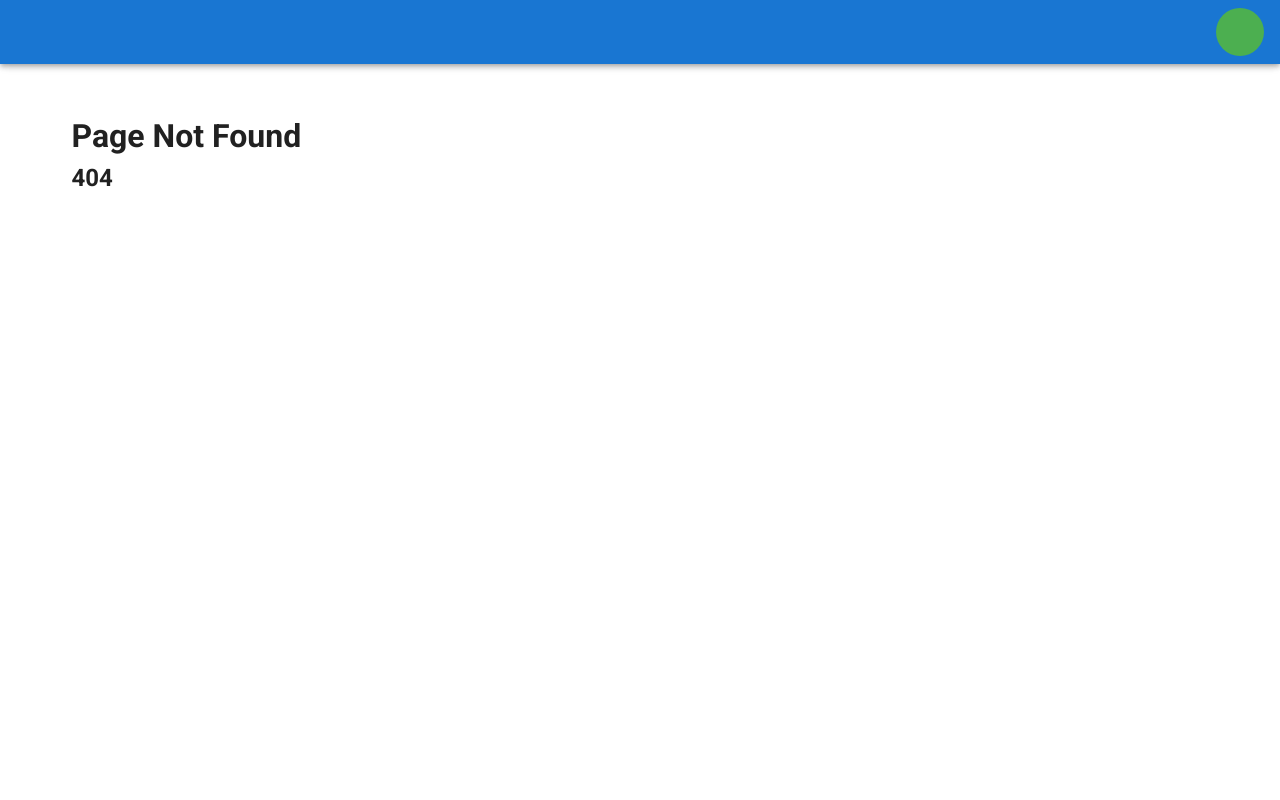
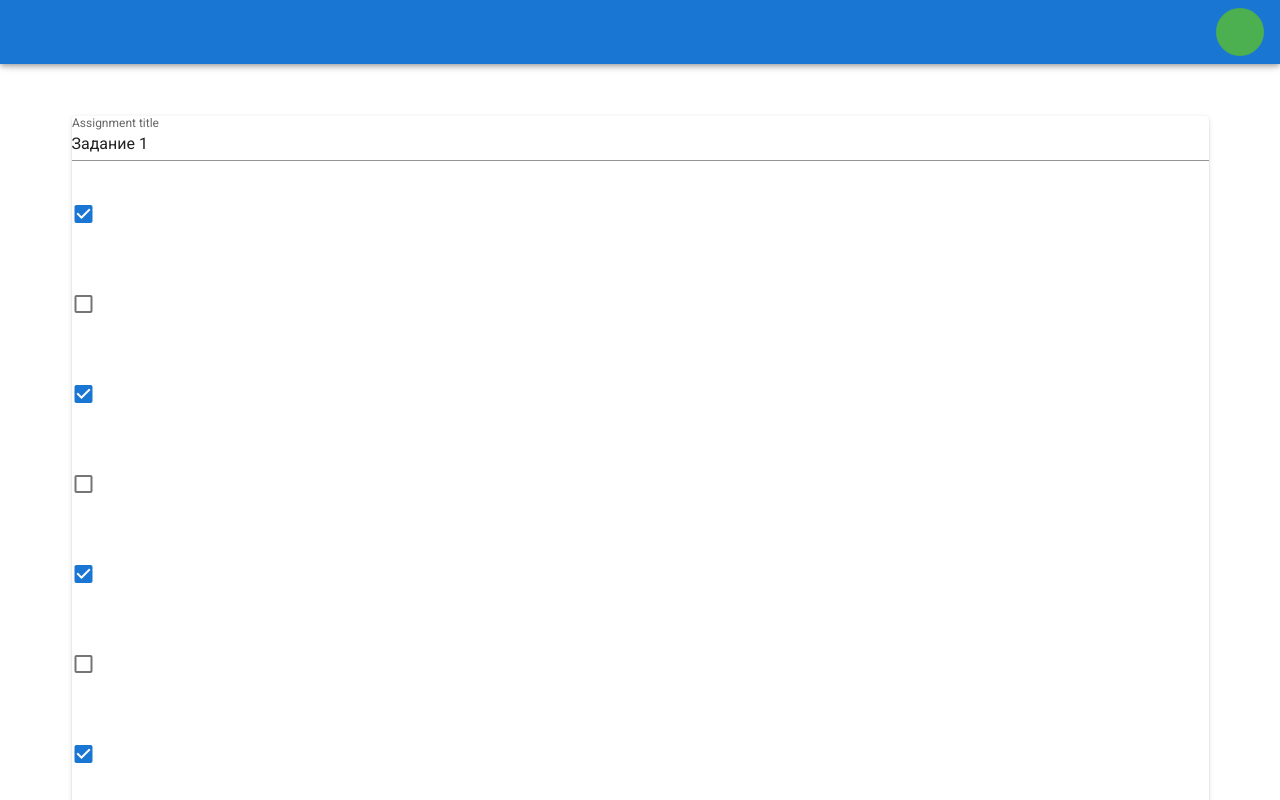
Before and after one commit to hiff0/vue-todo-list, a Vue app: page /edit/1 in a window 1280 px wide. Before the commit this address had no page. Shown: the top 800 px of the page. Built offline with nearby package versions, Linux system fonts and the light colour scheme.

Commit message:
change route for edit assignment and change EditAssignment component

```diff
--- a/src/components/Assignment.vue
+++ b/src/components/Assignment.vue
@@ -6,11 +6,13 @@
                     <h2>{{ assigment.title }}</h2>
                     <AssignmentTask :index="index" />
                     <v-card-actions>
-                        <ButtonOutline
+                        <router-link :to="`/edit/${index + 1}`">
+                            <ButtonOutline
                             text="Change"
                             color="primary"
                             class="mr-3"
                         />
+                        </router-link>
                         <DialogDelete :index="index" />
                     </v-card-actions>
                 </v-card>
--- a/src/router/index.ts
+++ b/src/router/index.ts
@@ -11,8 +11,7 @@ const routes: RouteConfig[] = [
     component: HomeView
   },
   {
-    path: '/edit',
-    name: 'edit',
+    path: '/edit/:id',
     component: () => import('../views/EditAssignmentView.vue')
   },
   {
--- a/src/store/modules/assignment.ts
+++ b/src/store/modules/assignment.ts
@@ -105,6 +105,9 @@ const assignment: Module<AssignmentState, RootState> = {
                 }
             }
         },
+        getAssignmentByIndext: (state) => (index: number): Assignment | undefined => {
+            return state.assignmentList[index];
+        },
         tasks: (state) => (index: number): Task[] => {
             return state.assignmentList[index].tasks;
         }
--- a/src/views/EditAssignmentView.vue
+++ b/src/views/EditAssignmentView.vue
@@ -1,5 +1,5 @@
 <template>
-  <v-container style="max-width: 500px">
+  <!-- <v-container style="max-width: 500px">
     <v-text-field v-model="newTask" label="What are you working on?" variant="solo" @keydown.enter="create">
       <template v-slot:append>
         <v-fade-transition>
@@ -64,52 +64,82 @@
         </template>
       </v-slide-y-transition>
     </v-card>
+    {{ assignmentList(parseInt($route.params.id) - 1) }}
+  </v-container> -->
+  <v-container>
+    <v-card>
+      <v-text-field
+        v-model="assignment.title"
+        :rules="[rules.required]"
+        label="Assignment title"
+        clearable
+      >
+      </v-text-field>
+      <v-row v-for="(task, index) in assignment.tasks" :key="index">
+        <v-col cols="12">
+          <v-checkbox
+            v-model="task.done"
+          >
+            <!-- <template v-slot:label>
+              <v-text-filed
+                v-model="task.value"
+              >
+              </v-text-filed> -->
+            <!-- </template> -->
+          </v-checkbox>
+
+        </v-col>
+      </v-row>
+    </v-card>
   </v-container>
 </template>
 
-<script>
+<script lang="ts">
 import { mapGetters } from 'vuex'
+import { Assignment } from '@/interfaces';
+import Vue from 'vue';
 
-export default {
-  data: () => ({
-    tasks: [
-      {
-        done: false,
-        text: 'Foobar',
+interface Rules {
+  required: (value: string) => true | "Field is required";
+}
+
+interface DataInerface {
+  enabled: boolean;
+  rules: Rules
+}
+
+export default Vue.extend({
+  data(): DataInerface {
+    return {
+      enabled: false,
+      rules: {
+        required: value => !!value || 'Field is required',
       },
-      {
-        done: false,
-        text: 'Fizzbuzz',
-      },
-    ],
-    newTask: null,
-  }),
+    }
+  },
+  computed: {
+    assignment(): Assignment {
+      return this.$store.getters['assignment/getAssignmentByIndext'](parseInt(this.$route.params.id) - 1);
+    },
+    // completedTasks() {
+    //   return this.tasks.filter(task => task.done).length
+    // },
+    // progress() {
+    //   return this.completedTasks / this.tasks.length * 100
+    // },
+    // remainingTasks() {
+    //   return this.tasks.length - this.completedTasks
+    // },
+  },
+  methods: {
+    // create() {
+    //   this.tasks.push({
+    //     done: false,
+    //     text: this.newTask,
+    //   })
 
-  computed: {
-    ...mapGetters('assignment', {
-      assignmentList: 'assignments',
-      getTasks: 'tasks'
-    }),
-    completedTasks() {
-      return this.tasks.filter(task => task.done).length
-    },
-    progress() {
-      return this.completedTasks / this.tasks.length * 100
-    },
-    remainingTasks() {
-      return this.tasks.length - this.completedTasks
-    },
+    //   this.newTask = null
+    // },
   },
-
-  methods: {
-    create() {
-      this.tasks.push({
-        done: false,
-        text: this.newTask,
-      })
-
-      this.newTask = null
-    },
-  },
-}
+})
 </script>
```
